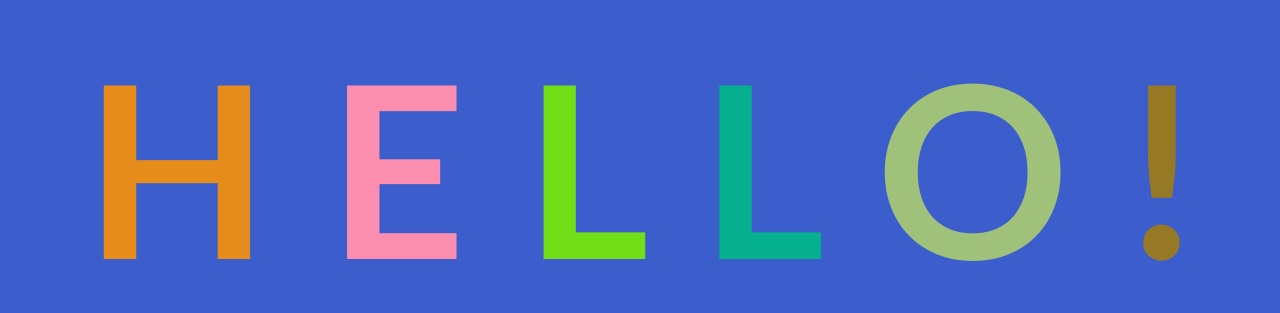
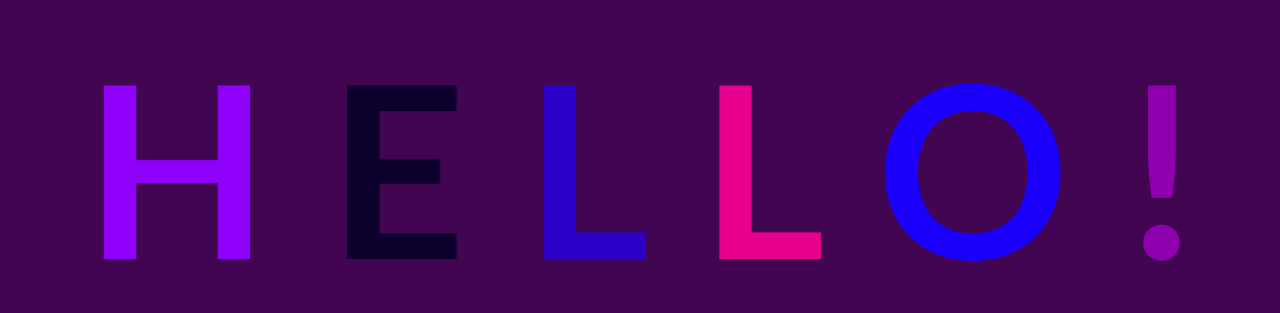
Before and after one commit to LeoTorres96/AnimatedTextGitDemo, a plain HTML site: page index.html in a window 1280 px wide. Shown: the part 242-555 px from the top of the page. Drawn offline with Linux system fonts and the light colour scheme.

Commit message:
restrict colors to purples

```diff
--- a/app.css
+++ b/app.css
@@ -3,7 +3,7 @@ body {
     justify-content: center;
     align-items: center;
     height: 100vh;
-    background-color: rgb(60, 94, 204);
+    background-color: rgb(66, 5, 82);
 }
 
 h1 {
--- a/app.js
+++ b/app.js
@@ -1,6 +1,6 @@
 function randomRGB() {
     const r = Math.floor(Math.random() * 256);
-    const g = Math.floor(Math.random() * 256);
+    const g = 0;
     const b = Math.floor(Math.random() * 256);
     return `rgb(${r},${g},${b})`
 }
```
